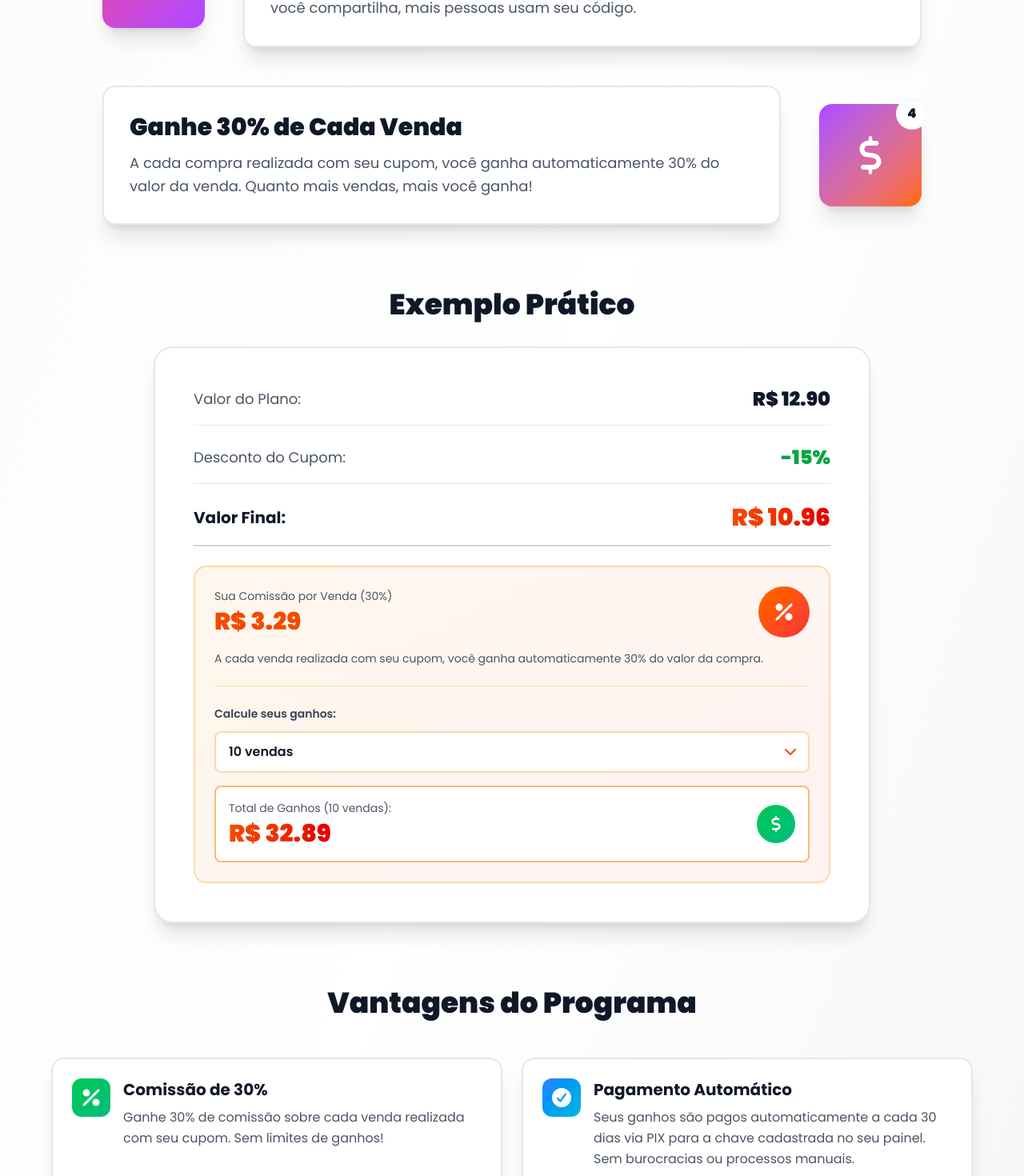
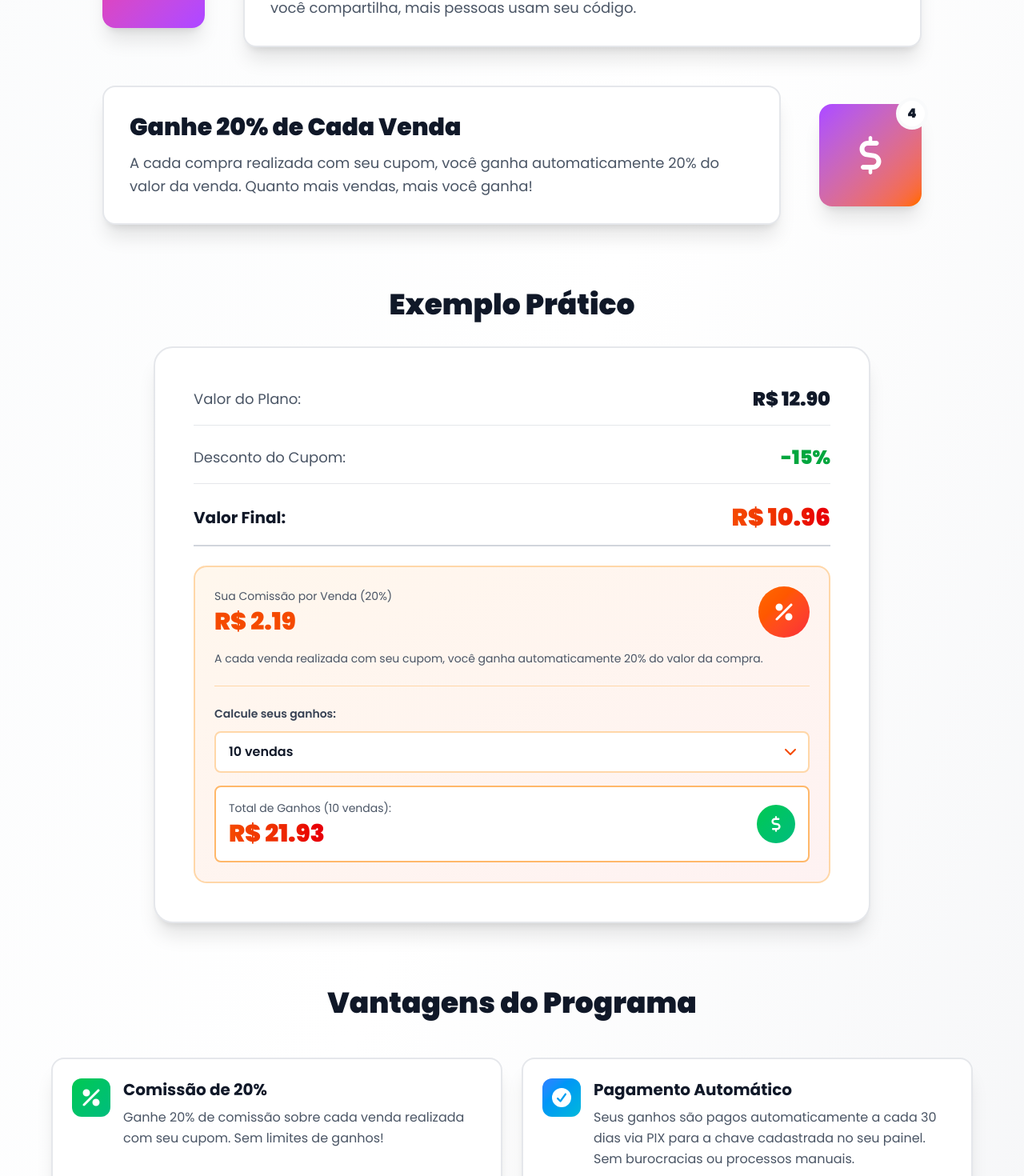
Before and after one commit to Meu-Treino-Inteligente/MeuTreino.Frontend, a Next.js app: page /influencer/coupons in a window 1280 px wide. Shown: the part 1113-2583 px from the top of the page at 80% size. Built offline with nearby package versions, Linux system fonts and the light colour scheme.

Commit message:
fix: commission per sale

```diff
--- a/app/influencer/coupons/page.tsx
+++ b/app/influencer/coupons/page.tsx
@@ -24,7 +24,7 @@ export default function CouponsPage() {
   const planPrice = 12.9;
   const discount = 15;
   const finalPrice = planPrice * (1 - discount / 100); // R$ 10,32
-  const commissionPerSale = finalPrice * 0.30; // 30% de R$ 10,97 = R$ 3,29
+  const commissionPerSale = finalPrice * 0.20; // 20% de R$ 10,97 = R$ 2,19
 
   const salesOptions = [10, 25, 50, 100, 1000, 10000];
   const totalEarnings = commissionPerSale * selectedSales;
@@ -55,9 +55,9 @@ export default function CouponsPage() {
     },
     {
       number: 4,
-      title: "Ganhe 30% de Cada Venda",
+      title: "Ganhe 20% de Cada Venda",
       description:
-        "A cada compra realizada com seu cupom, você ganha automaticamente 30% do valor da venda. Quanto mais vendas, mais você ganha!",
+        "A cada compra realizada com seu cupom, você ganha automaticamente 20% do valor da venda. Quanto mais vendas, mais você ganha!",
       icon: faDollarSign,
       gradient: "from-purple-500 to-orange-500",
     },
@@ -65,9 +65,9 @@ export default function CouponsPage() {
 
   const benefits = [
     {
-      title: "Comissão de 30%",
+      title: "Comissão de 20%",
       description:
-        "Ganhe 30% de comissão sobre cada venda realizada com seu cupom. Sem limites de ganhos!",
+        "Ganhe 20% de comissão sobre cada venda realizada com seu cupom. Sem limites de ganhos!",
       icon: faPercent,
       color: "from-green-500 to-emerald-500",
     },
@@ -113,7 +113,7 @@ export default function CouponsPage() {
               </span>
             </h1>
             <p className="text-lg sm:text-xl text-gray-600 max-w-2xl mx-auto">
-              Descubra como ganhar 30% de comissão a cada venda realizada com seu cupom exclusivo
+              Descubra como ganhar 20% de comissão a cada venda realizada com seu cupom exclusivo
             </p>
           </div>
         </div>
@@ -194,7 +194,7 @@ export default function CouponsPage() {
                   <div className="flex items-center justify-between mb-4">
                     <div>
                       <span className="text-gray-600 text-sm block mb-1">
-                        Sua Comissão por Venda (30%)
+                        Sua Comissão por Venda (20%)
                       </span>
                       <span className="text-3xl font-black text-orange-600">
                         R$ {commissionPerSale.toFixed(2)}
@@ -208,7 +208,7 @@ export default function CouponsPage() {
                     </div>
                   </div>
                   <p className="text-gray-600 text-sm mb-6">
-                    A cada venda realizada com seu cupom, você ganha automaticamente 30% do valor da compra.
+                    A cada venda realizada com seu cupom, você ganha automaticamente 20% do valor da compra.
                   </p>
 
                   {/* Dropdown de Vendas */}
```
